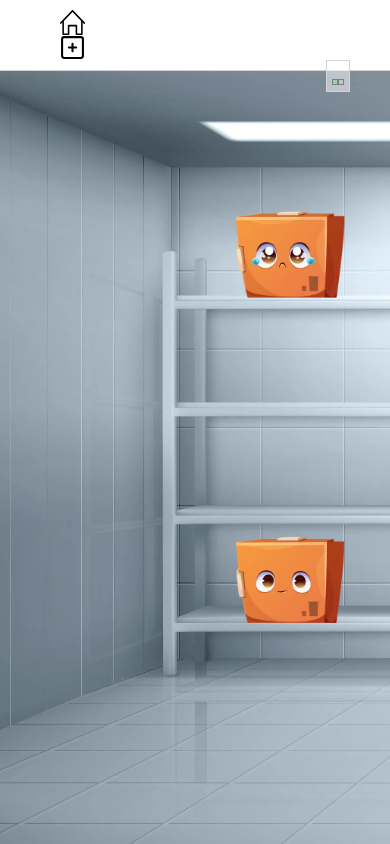
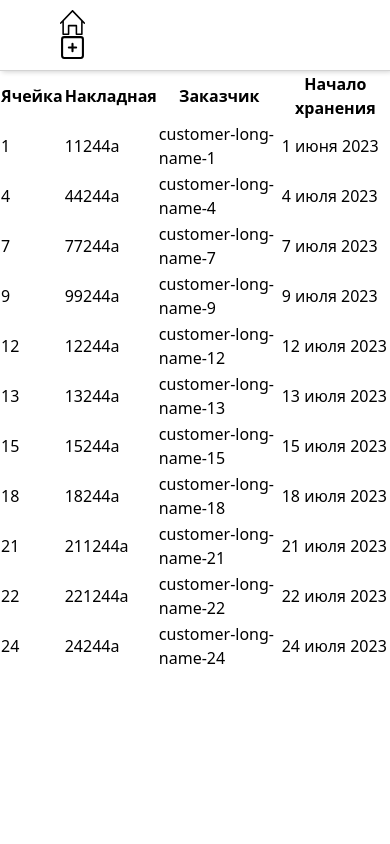
Before and after one commit to voroninadm/pet-box, a Vue app in the folder frontend/: page / in a window 390 px wide. Built offline with nearby package versions, Linux system fonts and the light colour scheme.

Commit message:
main view depends on mobile/desktop added

```diff
--- a/frontend/src/common/constants.js
+++ b/frontend/src/common/constants.js
@@ -1,3 +1,6 @@
+// Минимальная ширина экрана для показа картинки на главной
+export const minScreenWidth = 875;
+
 // количество дней хранения на складе
 export const totalDaysHolding = 7;
 
--- a/frontend/src/views/HomePage.vue
+++ b/frontend/src/views/HomePage.vue
@@ -1,5 +1,5 @@
 <template>
-  <div v-if="authStore.isAuthenticated" class="toggler">
+  <div v-if="authStore.isAuthenticated && !mobileOrSmallScreen" class="toggler">
     <button
       class="toggler__button"
       :class="{ active: homePage === HomeWithImage }"
@@ -57,6 +57,7 @@ import { useDataStore } from "../stores/data";
 import { useAuthStore } from "../stores/auth";
 import { useRouter } from "vue-router";
 import { ref, shallowRef } from "vue";
+import { minScreenWidth } from "@/common/constants";
 
 const router = useRouter();
 const dataStore = useDataStore();
@@ -66,7 +67,14 @@ const boxes = ref(authStore.isAuthenticated ? dataStore.boxes : "");
 import HomeWithImage from "../modules/HomeWithImage.vue";
 import HomeWithTable from "../modules/HomeWithTable.vue";
 
-const homePage = shallowRef(HomeWithImage);
+const mobileOrSmallScreen =
+  /Mobile|webOS|BlackBerry|IEMobile|MeeGo|mini|Fennec|Windows Phone|Android|iP(ad|od|hone)/i.test(
+    navigator.userAgent
+  ) || window.screen.width <= minScreenWidth;
+
+const homePage = mobileOrSmallScreen
+  ? shallowRef(HomeWithTable)
+  : shallowRef(HomeWithImage);
 
 const setImageView = () => (homePage.value = HomeWithImage);
 const setTableView = () => (homePage.value = HomeWithTable);
```
